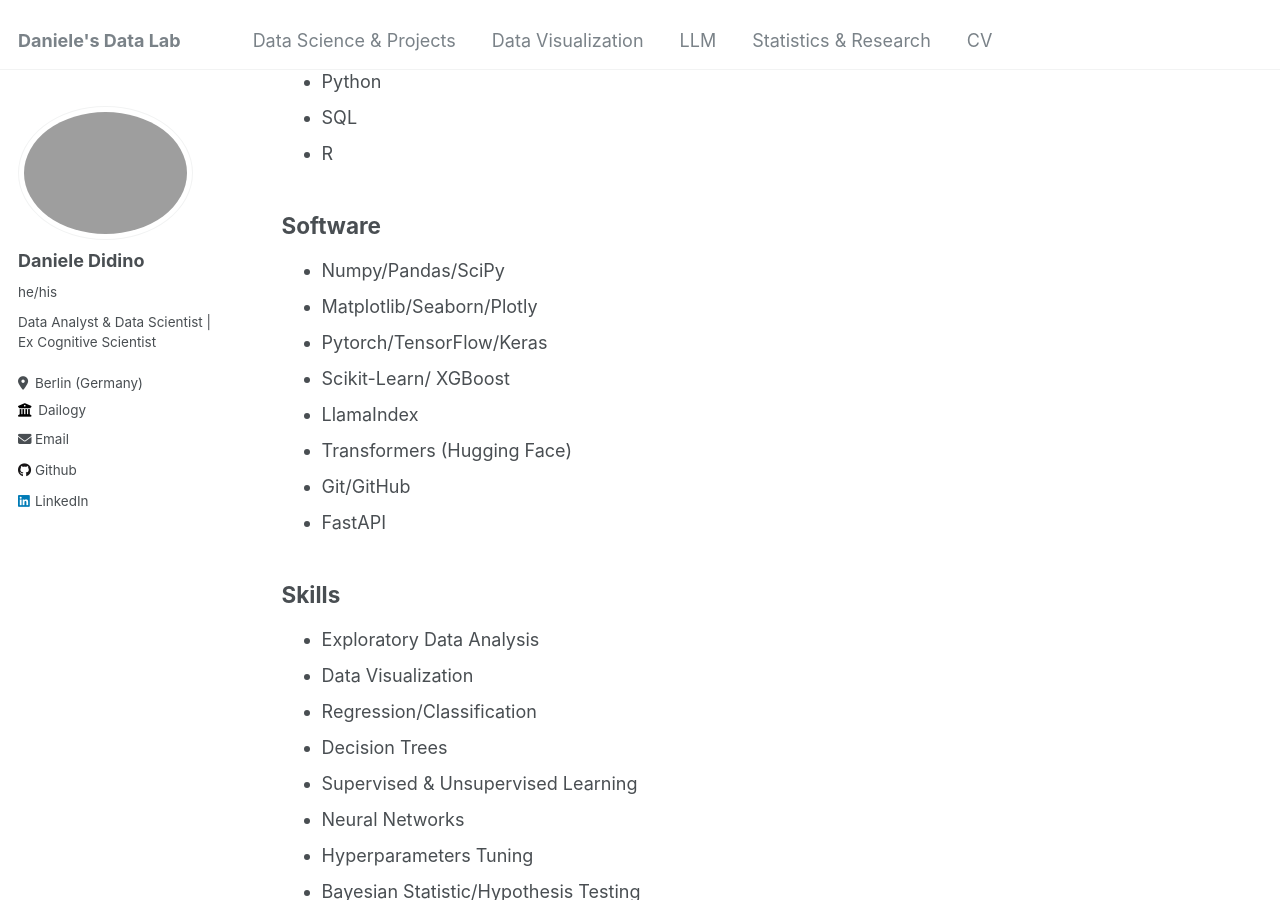
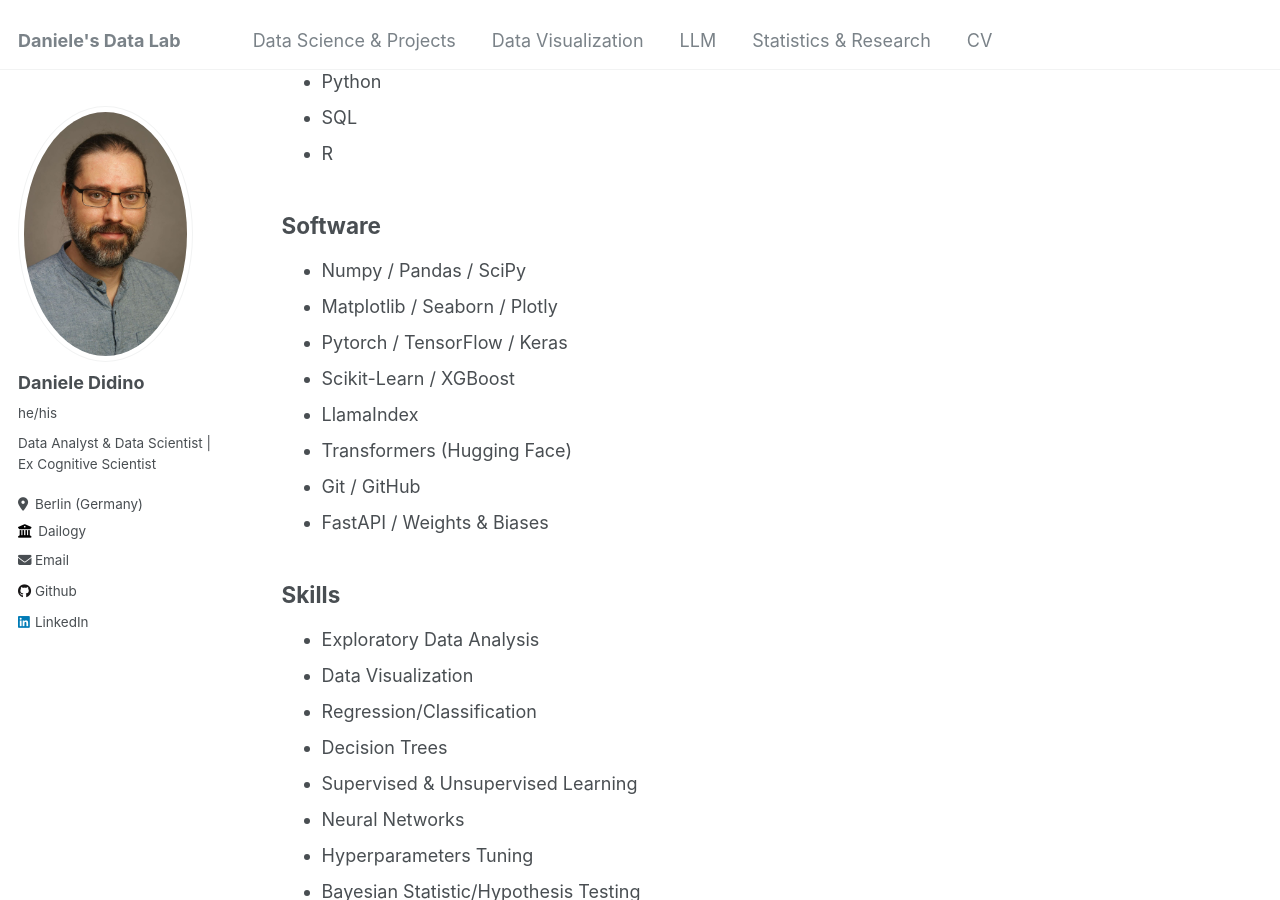
Before and after one commit to DanieleDidino/DanieleDidino.github.io, a Jekyll site: the page built from _pages/cv.md, in a window 1280 px wide and 900 px high, scrolled down 518 px. Built offline with Jekyll 4.4.1, drawn with Linux system fonts in a browser that asks for light colours.

Commit message:
change profile photo

```diff
--- a/_config.yml
+++ b/_config.yml
@@ -21,7 +21,7 @@ repository               : "DanieleDidino/DanieleDidino.github.io" # "academicpa
 #               Additional customization can be done by editing /_includes/author-profile.html
 author:
   # Biographic information
-  avatar           : "profile_2.png"
+  avatar           : "profile_2.jpg"
   name             : "Daniele Didino"
   pronouns         : "he/his"
   bio              : "Data Analyst & Data Scientist | Ex Cognitive Scientist"
--- a/_pages/cv.md
+++ b/_pages/cv.md
@@ -20,6 +20,7 @@ Download [here](/files/DanieleDidino_Resume.pdf) the pdf version.
 - [Languages](#languages)
 - [Publications](#publications)
 
+
 Programming languages
 ------
 * Python
@@ -29,14 +30,14 @@ Programming languages
 
 Software
 ------
-* Numpy/Pandas/SciPy
-* Matplotlib/Seaborn/Plotly
-* Pytorch/TensorFlow/Keras
-* Scikit-Learn/ XGBoost
+* Numpy / Pandas / SciPy
+* Matplotlib / Seaborn / Plotly
+* Pytorch / TensorFlow / Keras
+* Scikit-Learn / XGBoost
 * LlamaIndex
 * Transformers (Hugging Face)
-* Git/GitHub
-* FastAPI
+* Git / GitHub
+* FastAPI / Weights & Biases
 
 
 Skills
```
